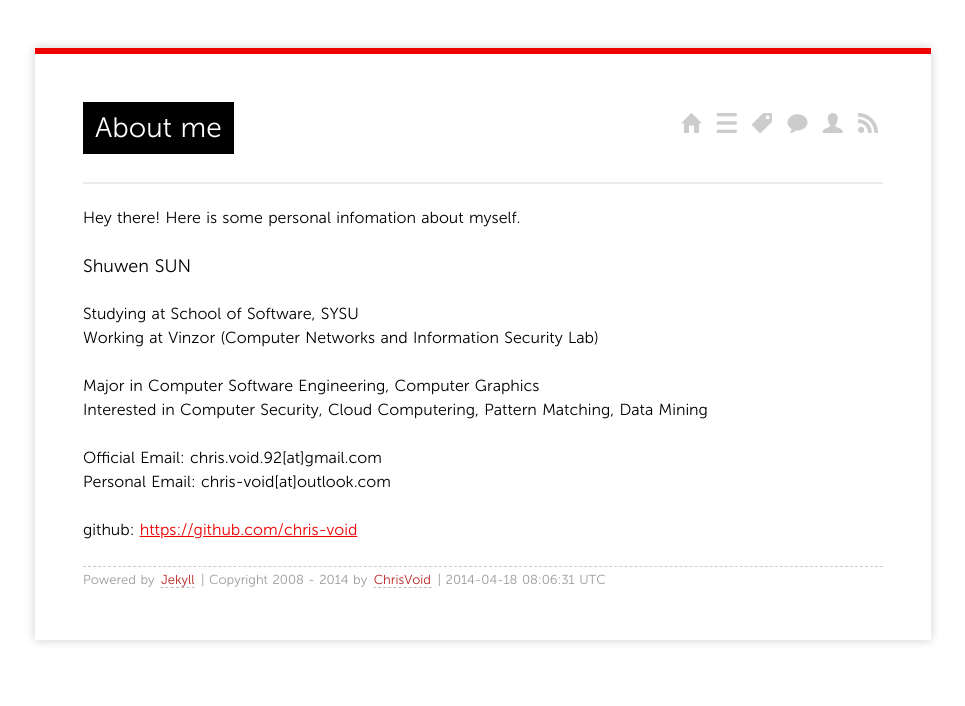
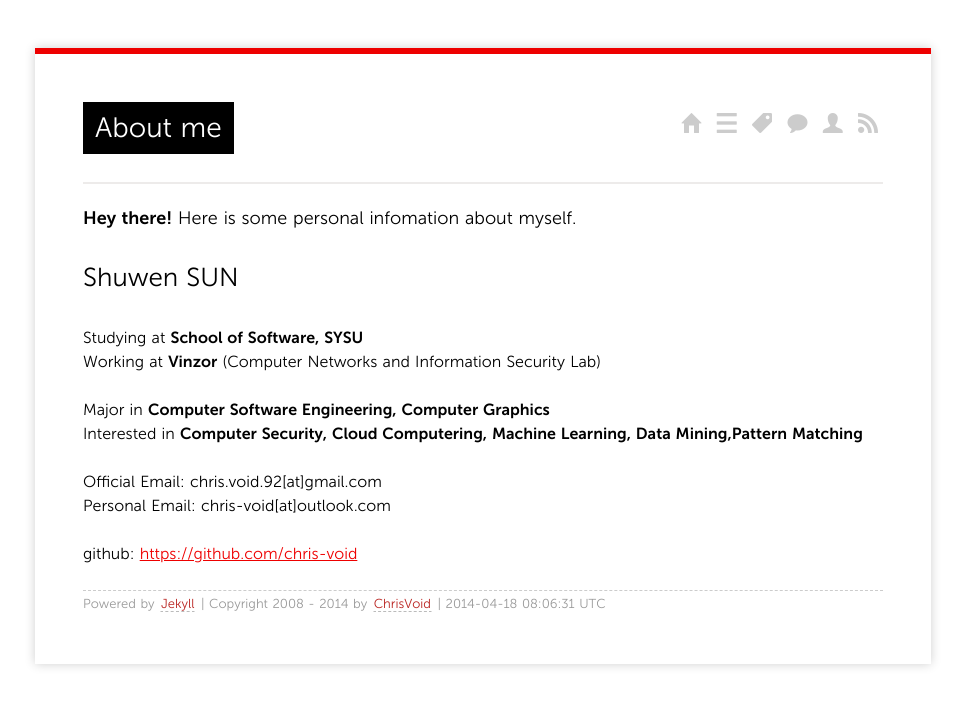
Before and after one commit to chris-void/chris-void.github.io, a Jekyll site: the page built from about/index.md, in a window 1280 px wide. Shown: the top 706 px of the page, without its empty margins (157-1122 px from the left). Built offline with Jekyll 4.4.1, drawn with Linux system fonts in a browser that asks for light colours; Markdown is read by kramdown in place of the engine named in the settings; comment, search, counter and statistics services are not loaded.

Commit message:
Update index.md

```diff
--- a/about/index.md
+++ b/about/index.md
@@ -3,16 +3,16 @@ title: About me
 layout: page
 comments: yes
 ---
-Hey there! Here is some personal infomation about myself.
+### **Hey there!** Here is some personal infomation about myself.
 
-### Shuwen SUN
+## Shuwen SUN
 
 
-Studying at School of Software, SYSU
-Working at Vinzor (Computer Networks and Information Security Lab)
+Studying at **School of Software, SYSU**
+Working at **Vinzor** (Computer Networks and Information Security Lab)
 
-Major in Computer Software Engineering, Computer Graphics
-Interested in Computer Security, Cloud Computering, Pattern Matching, Data Mining
+Major in **Computer Software Engineering, Computer Graphics**
+Interested in **Computer Security, Cloud Computering, Machine Learning, Data Mining,Pattern Matching**
 
 Official Email: chris.void.92[at]gmail.com
 Personal Email: chris-void[at]outlook.com
```
